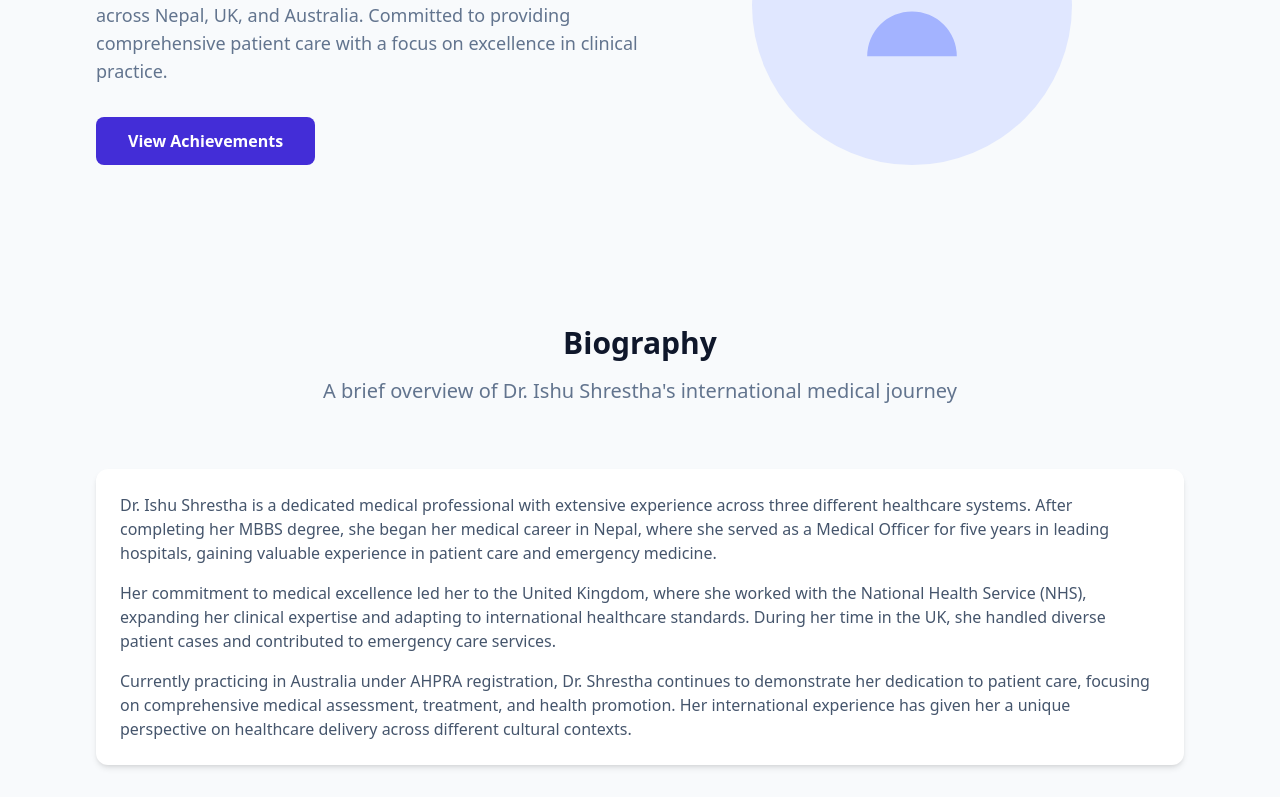
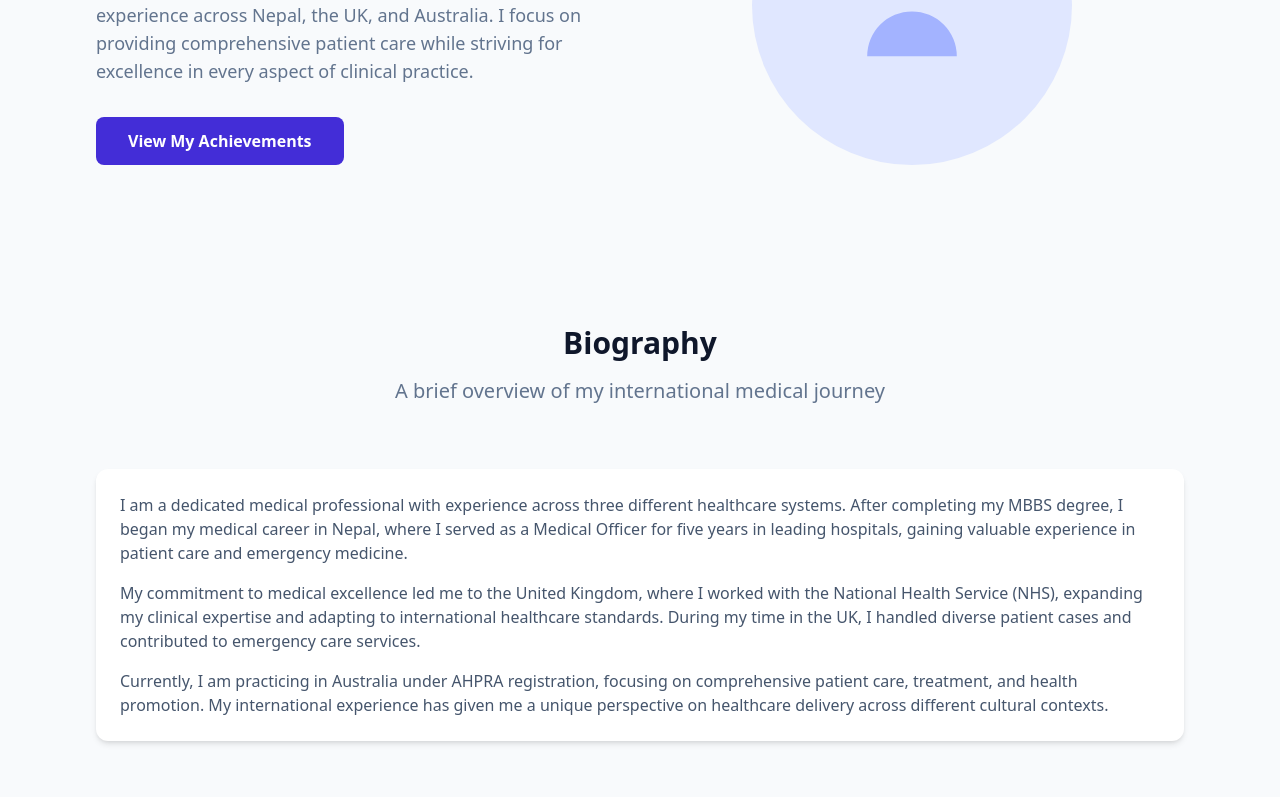
Before and after one commit to sabinpr/Ishu-Portfolio, a React (Vite) app: page / in a window 1280 px wide. Shown: the part 283-1080 px from the top of the page. Built offline with nearby package versions, Linux system fonts and the light colour scheme.

Commit message:
Some Changes

```diff
--- a/src/components/Bio.jsx
+++ b/src/components/Bio.jsx
@@ -12,32 +12,29 @@ const Bio = () => {
             Biography
           </h2>
           <p className="text-xl text-slate-500 dark:text-slate-300">
-            A brief overview of Dr. Ishu Shrestha's international medical
-            journey
+            A brief overview of my international medical journey
           </p>
         </div>
 
         <div className="bg-white dark:bg-slate-800 p-6 rounded-xl shadow-md transition-colors duration-300">
           <p className="text-slate-600 dark:text-slate-300 mb-4">
-            Dr. Ishu Shrestha is a dedicated medical professional with extensive
-            experience across three different healthcare systems. After
-            completing her MBBS degree, she began her medical career in Nepal,
-            where she served as a Medical Officer for five years in leading
-            hospitals, gaining valuable experience in patient care and emergency
-            medicine.
+            I am a dedicated medical professional with experience across three
+            different healthcare systems. After completing my MBBS degree, I
+            began my medical career in Nepal, where I served as a Medical
+            Officer for five years in leading hospitals, gaining valuable
+            experience in patient care and emergency medicine.
           </p>
           <p className="text-slate-600 dark:text-slate-300 mb-4">
-            Her commitment to medical excellence led her to the United Kingdom,
-            where she worked with the National Health Service (NHS), expanding
-            her clinical expertise and adapting to international healthcare
-            standards. During her time in the UK, she handled diverse patient
-            cases and contributed to emergency care services.
+            My commitment to medical excellence led me to the United Kingdom,
+            where I worked with the National Health Service (NHS), expanding my
+            clinical expertise and adapting to international healthcare
+            standards. During my time in the UK, I handled diverse patient cases
+            and contributed to emergency care services.
           </p>
           <p className="text-slate-600 dark:text-slate-300">
-            Currently practicing in Australia under AHPRA registration, Dr.
-            Shrestha continues to demonstrate her dedication to patient care,
-            focusing on comprehensive medical assessment, treatment, and health
-            promotion. Her international experience has given her a unique
+            Currently, I am practicing in Australia under AHPRA registration,
+            focusing on comprehensive patient care, treatment, and health
+            promotion. My international experience has given me a unique
             perspective on healthcare delivery across different cultural
             contexts.
           </p>
--- a/src/components/Hero.jsx
+++ b/src/components/Hero.jsx
@@ -10,15 +10,16 @@ const Hero = () => {
         {/* Text Content */}
         <div className="md:w-1/2 text-center md:text-left mb-10 md:mb-0">
           <h1 className="text-4xl md:text-5xl font-bold text-slate-900 dark:text-slate-200 leading-tight mb-4">
-            Dr. Ishu Shrestha
+            I'm Dr. Ishu Shrestha
           </h1>
           <p className="text-xl text-slate-600 dark:text-slate-300 mb-6">
             Medical Officer
           </p>
           <p className="text-lg text-slate-500 dark:text-slate-400 mb-8">
-            Dedicated medical professional with international experience across
-            Nepal, UK, and Australia. Committed to providing comprehensive
-            patient care with a focus on excellence in clinical practice.
+            I am a dedicated medical professional with international experience
+            across Nepal, the UK, and Australia. I focus on providing
+            comprehensive patient care while striving for excellence in every
+            aspect of clinical practice.
           </p>
           <button
             onClick={() =>
@@ -28,7 +29,7 @@ const Hero = () => {
             }
             className="bg-indigo-700 hover:bg-indigo-800 text-white font-semibold py-3 px-8 rounded-lg transition duration-300"
           >
-            View Achievements
+            View My Achievements
           </button>
         </div>
 
```
